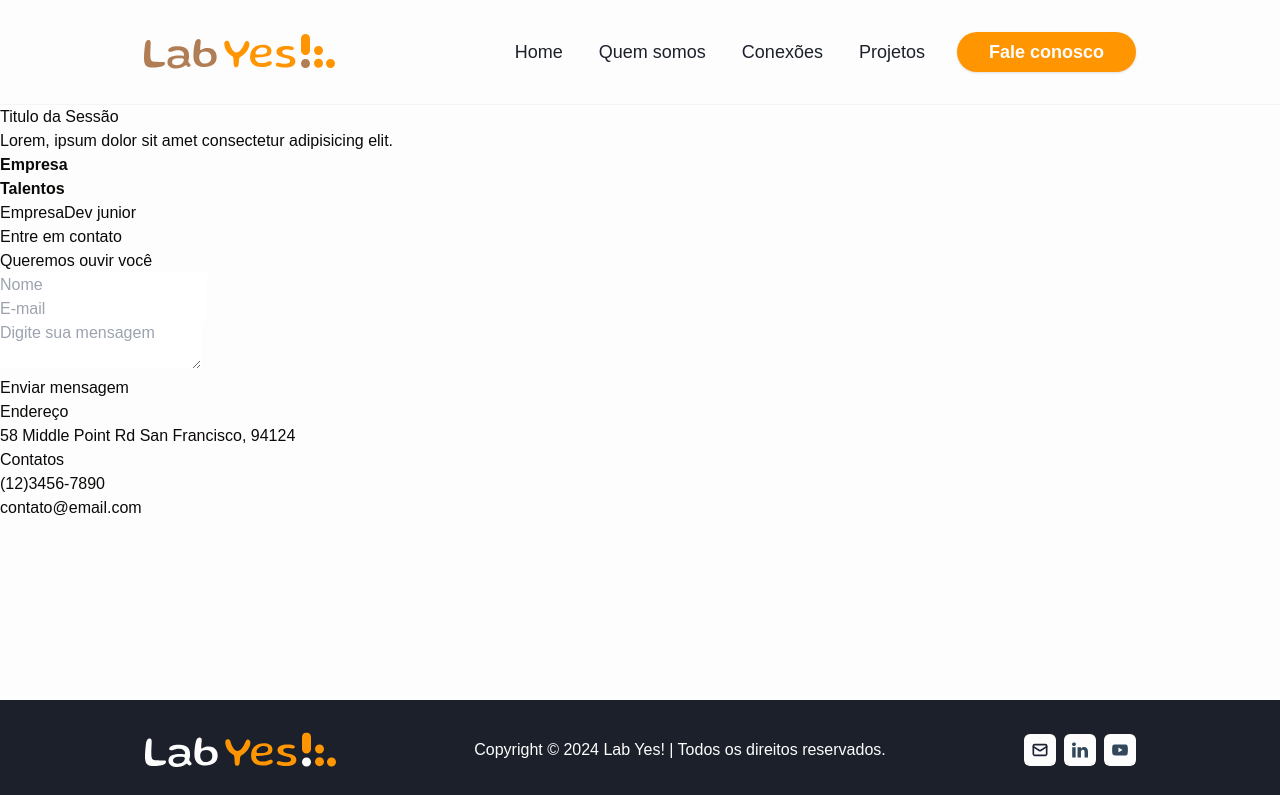
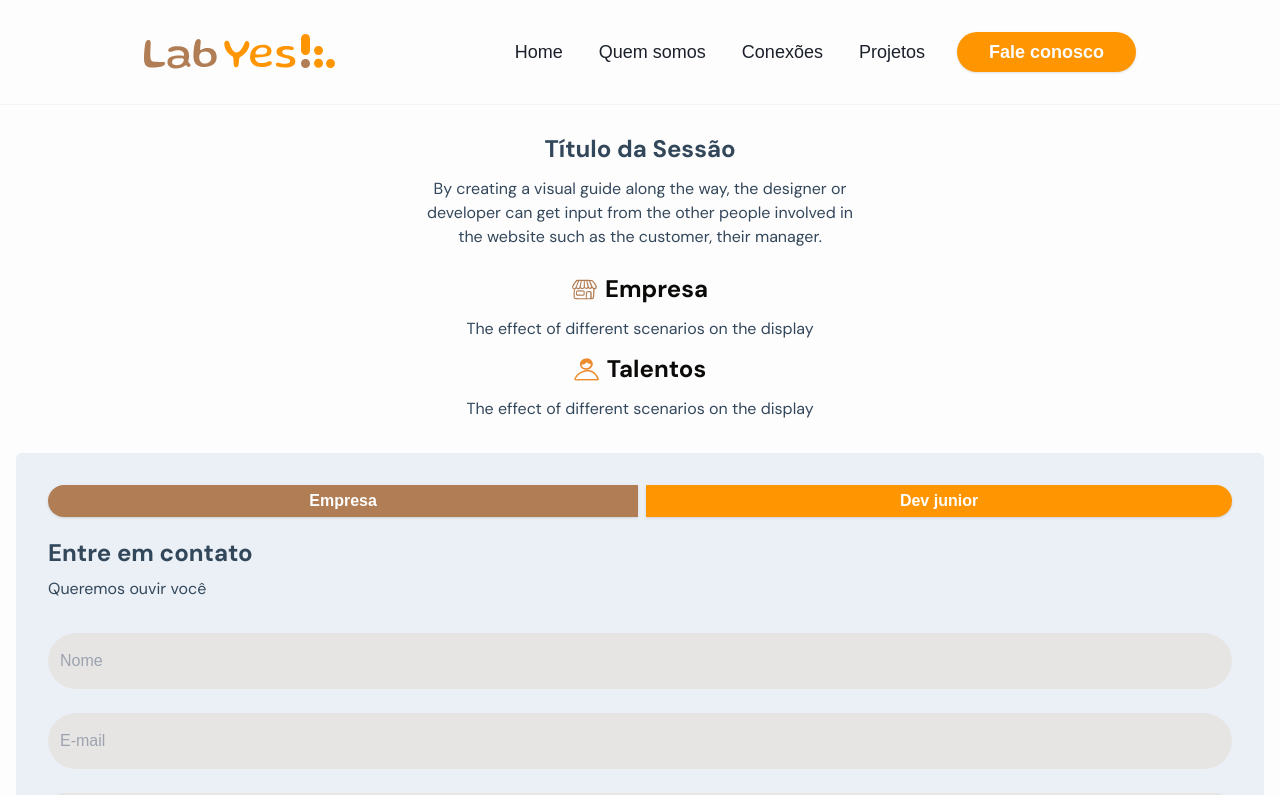
Before and after one commit to labyes24/LABYES-LP, a Next.js app: page /contato in a window 1280 px wide. Shown: the top 795 px of the page. Built offline with nearby package versions, Linux system fonts and the light colour scheme.

Commit message:
style: add contact page styles
Refs: 868bd1wuy

```diff
--- a/src/app/contato/page.tsx
+++ b/src/app/contato/page.tsx
@@ -1,78 +1,139 @@
 import { Metadata } from 'next'
 import Form from 'next/form'
+import { IconEmpresa } from '../../components/svg/icon-empresa'
+import { IconTalentos } from '../../components/svg/icon-talentos'
+import { Button } from '../../components/ui/button'
+// import Image from 'next/image'
+// import bgImg from '../../assets/contact-bg-img.png'
+// import wave from '../../assets/contact-wave.svg'
 export const metadata: Metadata = {
     title: 'Contatos',
 }
 export default function ContactsPage() {
     return (
-        <div className="content-wrapper">
-            <section className="section-wrapper">
-                <div className="section-info">
-                    <h2>Titulo da Sessão</h2>
-                    <p>
-                        Lorem, ipsum dolor sit amet consectetur adipisicing
-                        elit.
+        <div className="mt-3 flex w-full flex-col items-center p-4">
+            <section className="w-full max-w-md items-center font-sans">
+                <div className="mb-6 text-center">
+                    <h2 className="mb-3 text-2xl font-bold text-ly-dark-azure-600">
+                        Título da Sessão
+                    </h2>
+                    <p className="mb-6 text-ly-dark-azure-600">
+                        By creating a visual guide along the way, the designer
+                        or developer can get input from the other people
+                        involved in the website such as the customer, their
+                        manager.
                     </p>
                 </div>
-                <div className="empresa-info">
-                    <span></span>
-                    <strong>Empresa</strong>
-                </div>
-                <div className="talentos-info">
-                    <span></span>
-                    <strong>Talentos</strong>
+                <div className="mb-8 flex w-full flex-col items-center gap-3">
+                    <div className="flex items-center justify-center gap-2">
+                        <IconEmpresa />
+                        <strong className="text-center text-2xl">
+                            Empresa
+                        </strong>
+                    </div>
+                    <p className="text-ly-dark-azure-600">
+                        The effect of different scenarios on the display
+                    </p>
+                    <div className="flex items-center justify-center gap-2">
+                        <IconTalentos />
+                        <strong className="text-center text-2xl">
+                            Talentos
+                        </strong>
+                    </div>
+                    <p className="text-ly-dark-azure-600">
+                        The effect of different scenarios on the display
+                    </p>
                 </div>
             </section>
-            <Form action="/">
-                <div className="buttons-wrapper">
-                    <button>Empresa</button>
-                    <button>Dev junior</button>
+            <Form
+                action="/"
+                className="mb-12 flex w-full flex-col justify-center rounded-md bg-ly-gray-100 p-8"
+            >
+                <div className="mb-5 flex w-full flex-row items-center gap-2">
+                    <Button
+                        type="button"
+                        className="w-full rounded-l-full bg-ly-brown p-4 text-base font-bold text-ly-white hover:bg-ly-orange-500"
+                        size={'sm'}
+                    >
+                        Empresa
+                    </Button>
+                    <Button
+                        type="button"
+                        className="w-full rounded-r-full bg-ly-orange-400 text-base font-bold text-ly-white hover:bg-ly-orange-500"
+                        size={'sm'}
+                    >
+                        Dev junior
+                    </Button>
                 </div>
-                <h3>Entre em contato</h3>
-                <p>Queremos ouvir você</p>
+                <h3 className="mb-2 text-start font-sans text-2xl font-bold text-ly-dark-azure-600">
+                    Entre em contato
+                </h3>
+                <p className="mb-8 text-start font-sans text-base text-ly-dark-azure-600">
+                    Queremos ouvir você
+                </p>
 
-                <div>
+                <div className="mb-6 flex w-full flex-col justify-center">
                     <label htmlFor="name"></label>
                     <input
                         type="text"
                         id="name"
                         name="name"
+                        className="w-full rounded-full bg-input px-3 py-4 text-start text-base text-ly-gray-50"
                         placeholder="Nome"
                         required
                     />
                 </div>
-                <div>
+                <div className="mb-6 flex w-full flex-col justify-center">
                     <label htmlFor="email"></label>
                     <input
                         type="email"
                         id="email"
                         name="email"
+                        className="w-full rounded-full bg-input px-3 py-4 text-start text-base text-ly-gray-50"
                         placeholder="E-mail"
                         required
                     />
                 </div>
-                <div>
+                <div className="mb-8 flex w-full flex-col justify-center">
                     <label htmlFor="message"></label>
                     <textarea
                         id="message"
                         name="message"
                         placeholder="Digite sua mensagem"
+                        className="w-full resize-none appearance-none rounded-2xl border border-none border-gray-300 bg-input px-3 py-4 text-start text-base text-ly-gray-50 outline-none focus:ring-2 focus:ring-ly-orange-500"
                         required
                     ></textarea>
                 </div>
-                <button type="submit">Enviar mensagem</button>
+                <button
+                    type="submit"
+                    className="w-full rounded-full bg-ly-orange-400 p-4 text-base font-bold text-ly-white hover:bg-ly-orange-500"
+                >
+                    Enviar mensagem
+                </button>
             </Form>
-            <section className="contact-info">
-                <div className="adress">
-                    <h2>Endereço</h2>
-                    <p>58 Middle Point Rd San Francisco, 94124</p>
+            <section className="mb-12 flex w-full flex-col items-center gap-3">
+                <div className="flex flex-col gap-2 text-start">
+                    <h2 className="text-center text-xl font-bold text-ly-dark-azure-600">
+                        Endereço
+                    </h2>
+                    <p className="text-start text-lg text-ly-dark-azure-600">
+                        58 Middle Point Rd <br /> San Francisco, 94124
+                    </p>
                 </div>
-                <div className="contact">
-                    <h2>Contatos</h2>
-                    <p>(12)3456-7890</p>
-                    <p>contato@email.com</p>
+                <div className="flex flex-col gap-2 text-start">
+                    <h2 className="text-center text-xl font-bold text-ly-dark-azure-600">
+                        Contatos
+                    </h2>
+                    <p className="text-start text-lg text-ly-dark-azure-600">
+                        (12) 3456-7890
+                    </p>
+                    <p className="text-start text-lg text-ly-dark-azure-600">
+                        contato@email.com
+                    </p>
                 </div>
             </section>
+            {/* <Image src={bgImg} alt="Imagem de fundo" /> */}
+            {/* <Image src={wave} alt="Imagem de fundo" /> */}
         </div>
     )
 }
```
